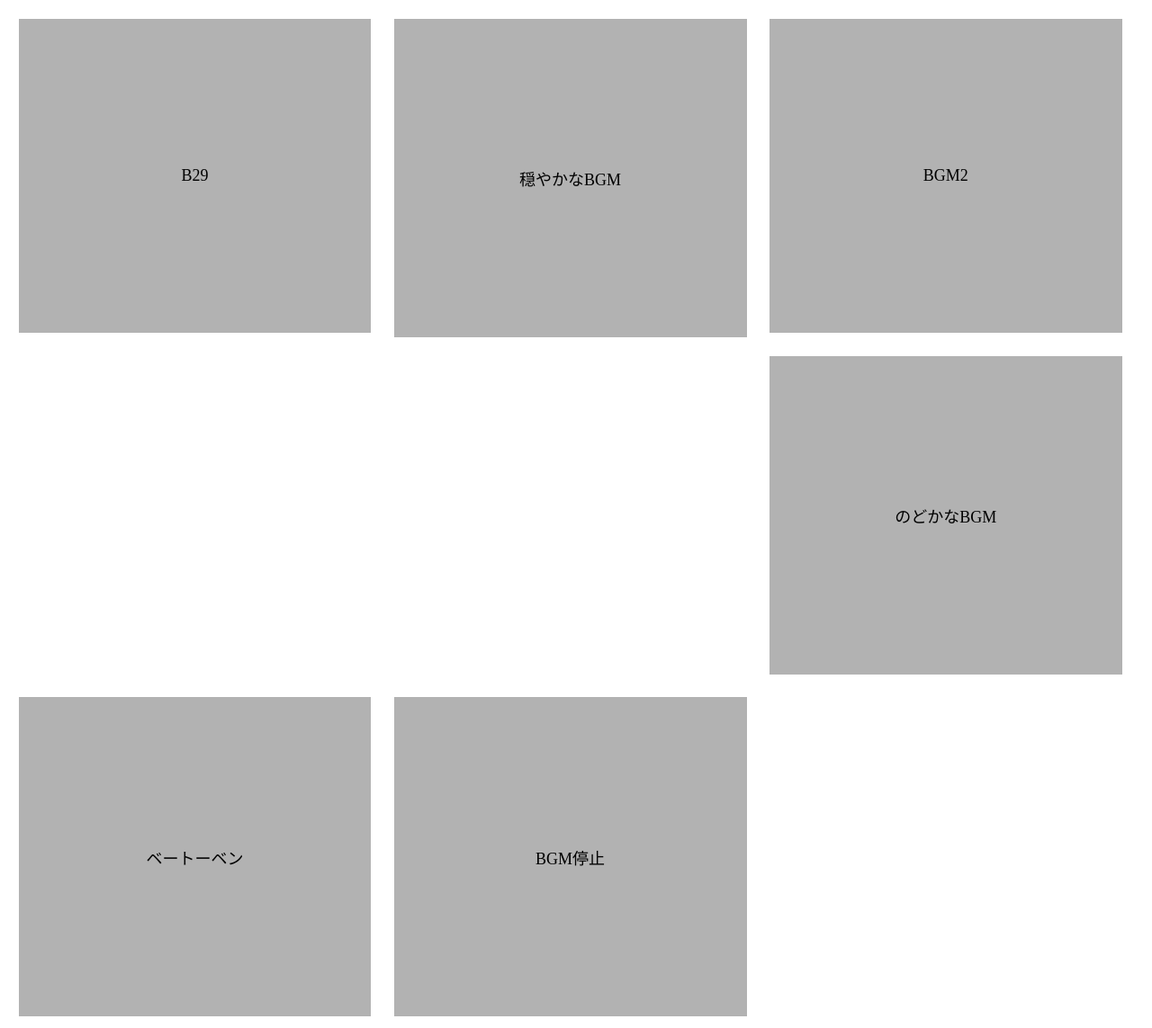
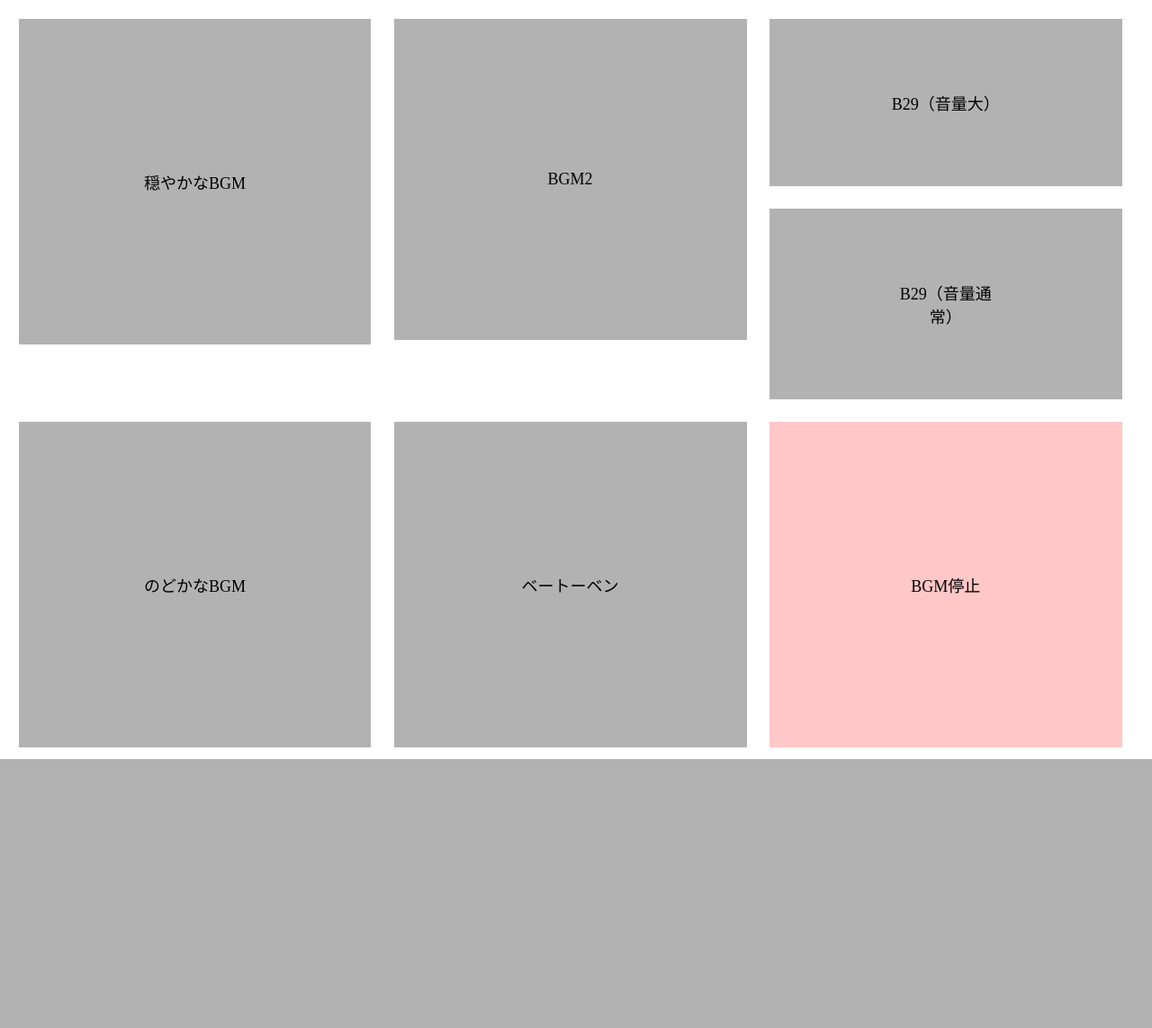
Before and after one commit to zikanwari/zikanwari, a PHP site: page / in a window 1280 px wide. Shown: the whole page at 90% size. After the commit the page ends 844 px from the top, so only its background shows below. Run offline with PHP 8.4, Linux system fonts and the light colour scheme.

Commit message:
再生部分をちょっと変更

```diff
--- a/pon/web/html/files/index.css
+++ b/pon/web/html/files/index.css
@@ -1,9 +1,15 @@
 div {
     background-color: rgb(178, 178, 178);
-    padding: 13% 10.5%;
+    padding: 21vh 10.5%;
     width: 10%;
     margin: 1%;
     text-align: center;
     float: left;
     font-size: large;
 }
+.pause {
+    background-color: rgb(255, 199, 199);
+}
+.s3 {
+    padding: 10vh 10.5%;
+}
--- a/pon/web/html/files/index.js
+++ b/pon/web/html/files/index.js
@@ -1,22 +1,31 @@
-const a1 = new Audio('../sounds/audio1.mp4');
-const a2 = new Audio('../sounds/audio2.mp4');
-const a3 = new Audio('../sounds/audio3.mp4');
-const a4 = new Audio('../sounds/audio4.mp4');
-const a5 = new Audio('../sounds/audio5.mp4');
+const a1 = new Audio('../upload/mp4/audio1.mp4');
+const a2 = new Audio('../upload/mp4/audio2.mp4');
+const a3 = new Audio('../upload/mp4/audio3.mp4');
+const a4 = new Audio('../upload/mp4/audio4.mp4');
+const a5 = new Audio('../upload/mp4/audio5.mp4');
 
 function s1() {
+    a1.volume = 0.5
     a1.play();
 }
 function s2() {
+    a2.volume = 0.5
     a2.play();
 }
 function s3() {
+    a3.volume = 0.5
+    a3.play();
+}
+function s3_big() {
+    a3.volume = 1.0
     a3.play();
 }
 function s4() {
+    a4.volume = 0.5
     a4.play();
 }
 function s5() {
+    a5.volume = 0.5
     a5.play();
 }
 function pause() {
--- a/pon/web/html/index.html
+++ b/pon/web/html/index.html
@@ -7,11 +7,12 @@
     <script src="files/index.js"></script>
 </head>
 <body>
-    <div onclick="s1()">B29</div>
-    <div onclick="s2()">穏やかなBGM</div>
-    <div onclick="s3()">BGM2</div>
+    <div onclick="s1()">穏やかなBGM</div>
+    <div onclick="s2()">BGM2</div>
+    <div onclick="s3_big()" class="s3">B29（音量大）</div>
+    <div onclick="s3()" class="s3">B29（音量通常）</div>
     <div onclick="s4()">のどかなBGM</div>
     <div onclick="s5()">ベートーベン</div>
-    <div onclick="pause()">BGM停止</div>
+    <div onclick="pause()" class="pause">BGM停止</div>
 </body>
 </html>
```
Also changed, not shown: 2 other files.
